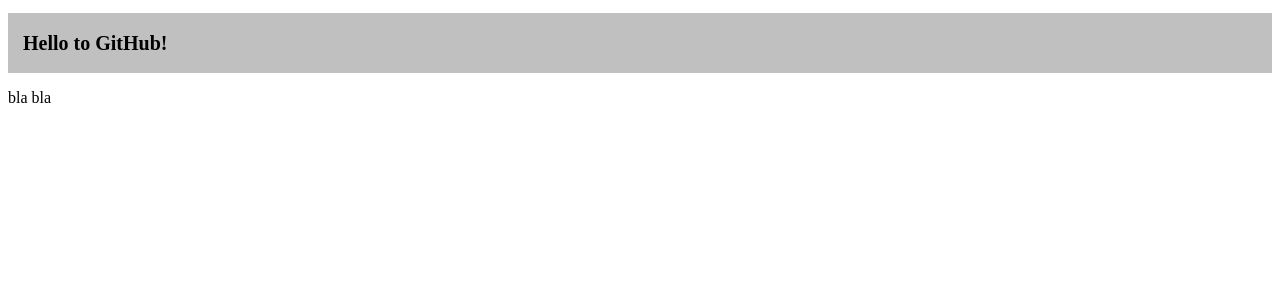
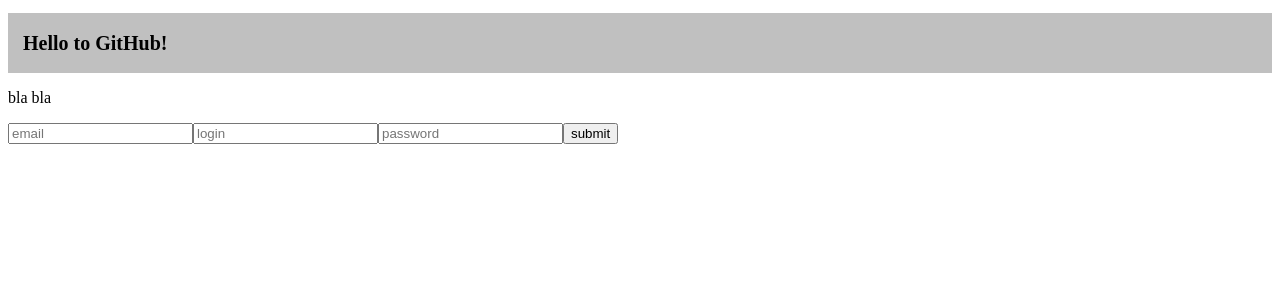
Before and after one commit to zenterua/AngularGit, an Angular app: page / in a window 1280 px wide. Shown: the top 300 px of the page. Built offline with nearby package versions, Linux system fonts and the light colour scheme.

Commit message:
add form

```diff
--- a/src/app/app.module.ts
+++ b/src/app/app.module.ts
@@ -3,6 +3,7 @@
 
 import { AppComponent } from './app.component';
 import { HomeComponent } from './home/home.component';
+import {ReactiveFormsModule} from '@angular/forms';
 
 @NgModule({
   declarations: [
@@ -10,7 +11,8 @@
     HomeComponent
   ],
   imports: [
-    BrowserModule
+    BrowserModule,
+    ReactiveFormsModule
   ],
   providers: [],
   bootstrap: [AppComponent]
--- a/src/app/home/home.component.html
+++ b/src/app/home/home.component.html
@@ -1,2 +1,19 @@
 <h1>Hello to GitHub!</h1>
 <p>bla bla</p>
+
+<form [formGroup]="reactForm" (ngSubmit)="submit()">
+  <label>
+    <input type="email" placeholder="email" formControlName="email">
+  </label>
+
+  <label>
+    <input type="text" placeholder="login" formControlName="login">
+  </label>
+
+  <label>
+    <input type="password" placeholder="password" formControlName="password">
+  </label>
+
+  <button type="submit">submit</button>
+
+</form>
--- a/src/app/home/home.component.ts
+++ b/src/app/home/home.component.ts
@@ -1,5 +1,6 @@
 import { Component, OnInit } from '@angular/core';
 import {timer } from 'rxjs';
+import {FormBuilder, FormControl, FormGroup, Validators} from '@angular/forms';
 
 interface User {
   name: string;
@@ -18,6 +19,8 @@
 
 export class HomeComponent implements OnInit {
 
+  reactForm: FormGroup;
+
   str = '12';
   num = 21;
   a: boolean | number;
@@ -31,7 +34,7 @@
   someFindArr: any = [1, 2, 3, 4, 5].find(x => x > 3);
   hello22 = 'Hello != Max Power';
 
-  constructor() {
+  constructor(private formBuilder: FormBuilder) {
     console.log(this.someFindArr);
     console.log('str hello22 ->>> ', this.hello22.includes('!'));
     const name = 'max';
@@ -70,6 +73,27 @@
   }
 
   ngOnInit() {
+
+    // Simple react form
+    // this.reactForm = new FormGroup({
+    //   email: new FormControl(''),
+    //   login: new FormControl(''),
+    //   password: new FormControl('')
+    // });
+
+    // Form builder
+    // this.reactForm = this.formBuilder.group({
+    //   email: ['', Validators.compose([Validators.required, Validators.email]) ],
+    //   login: [''],
+    //   password: ['']
+    // });
+
+    this.reactForm = this.formBuilder.group({
+      email: ['', Validators.compose([Validators.required, Validators.email]) ],
+      login: [''],
+      password: ['']
+    });
+
     this.str = '1';
     this.num = 2;
     this.a = false;
@@ -152,4 +176,8 @@
     console.log(a, ...rest);
   }
 
+  submit() {
+    console.log(this.reactForm);
+  }
+
 }
```
